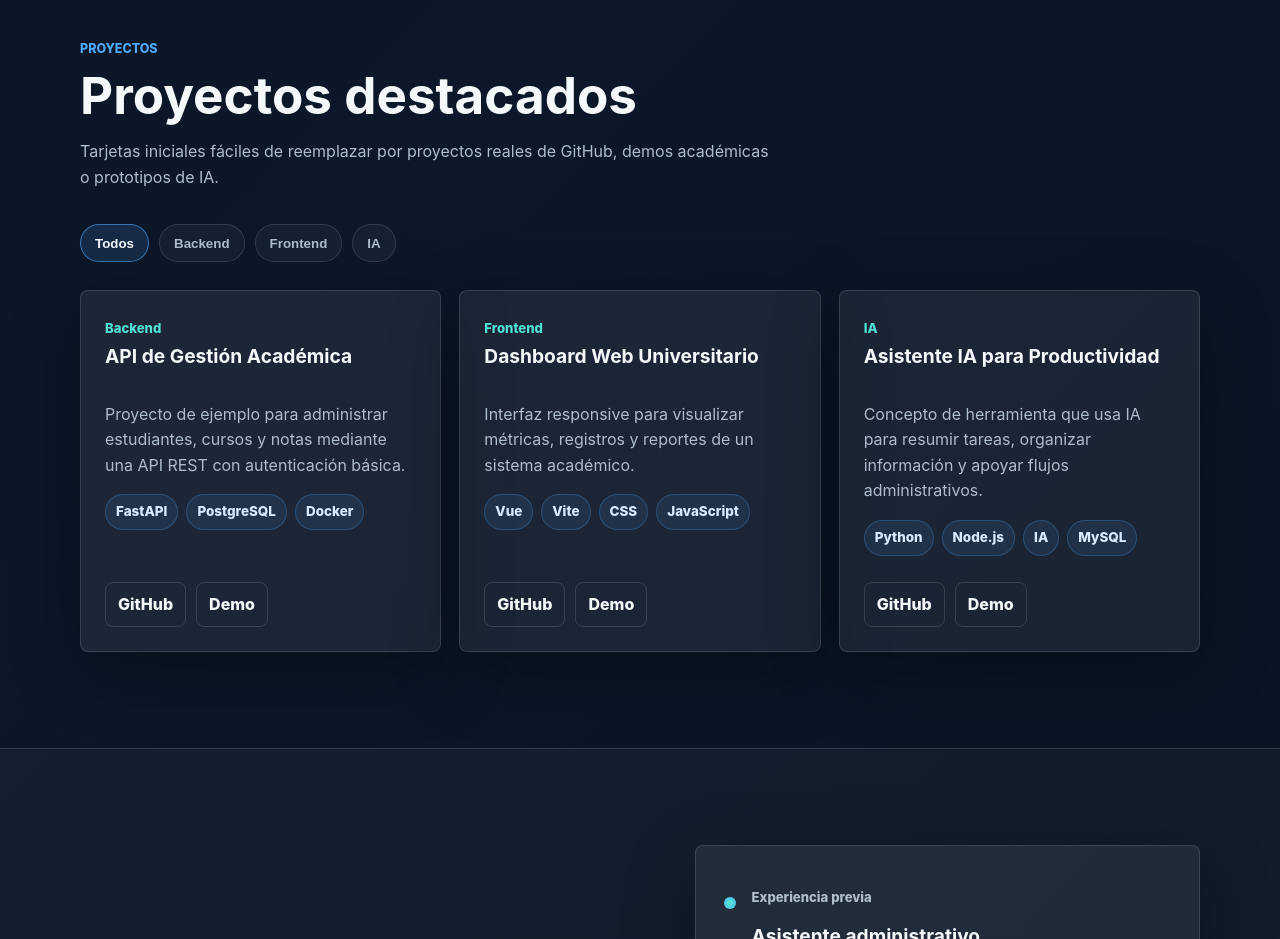
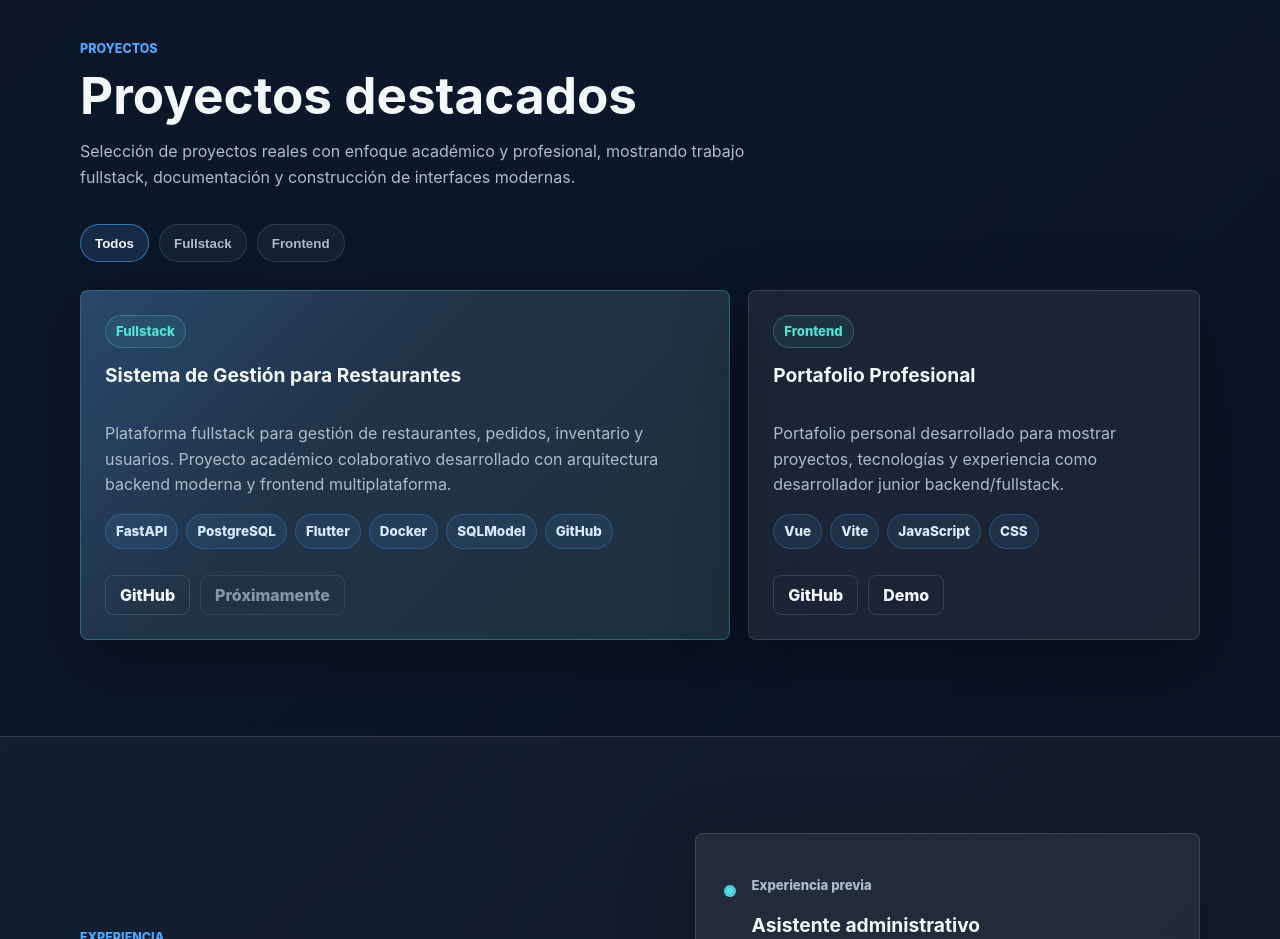
Before and after one commit to estebanfrm/Portafolio, a Vue app: page / in a window 1280 px wide. Shown: the part 2420-3359 px from the top of the page. Built offline with nearby package versions, Linux system fonts and the light colour scheme.

Commit message:
Update featured projects

```diff
--- a/src/components/ProjectsSection.vue
+++ b/src/components/ProjectsSection.vue
@@ -22,7 +22,7 @@
       <SectionHeading
         eyebrow="Proyectos"
         title="Proyectos destacados"
-        text="Tarjetas iniciales fáciles de reemplazar por proyectos reales de GitHub, demos académicas o prototipos de IA."
+        text="Selección de proyectos reales con enfoque académico y profesional, mostrando trabajo fullstack, documentación y construcción de interfaces modernas."
       />
 
       <div class="filter-tabs reveal" aria-label="Filtrar proyectos">
@@ -43,6 +43,7 @@
           v-for="project in visibleProjects"
           :key="project.name"
           class="project-card reveal"
+          :class="{ featured: project.featured }"
         >
           <div class="project-header">
             <span>{{ project.status }}</span>
@@ -59,7 +60,17 @@
 
           <div class="card-actions">
             <a :href="project.github" target="_blank" rel="noreferrer">GitHub</a>
-            <a :href="project.demo" target="_blank" rel="noreferrer">Demo</a>
+            <a
+              v-if="project.demo"
+              :href="project.demo"
+              :target="project.demo.startsWith('#') ? '_self' : '_blank'"
+              rel="noreferrer"
+            >
+              {{ project.demoLabel || 'Demo' }}
+            </a>
+            <span v-else class="disabled-action">
+              {{ project.demoLabel || 'Próximamente' }}
+            </span>
           </div>
         </article>
       </div>
--- a/src/data/portfolio.js
+++ b/src/data/portfolio.js
@@ -50,31 +50,26 @@
 
 export const projects = [
   {
-    name: 'API de Gestión Académica',
+    name: 'Sistema de Gestión para Restaurantes',
     description:
-      'Proyecto de ejemplo para administrar estudiantes, cursos y notas mediante una API REST con autenticación básica.',
-    technologies: ['FastAPI', 'PostgreSQL', 'Docker'],
-    github: 'https://github.com/tu-usuario/proyecto-api',
-    demo: '#',
-    status: 'Backend',
+      'Plataforma fullstack para gestión de restaurantes, pedidos, inventario y usuarios. Proyecto académico colaborativo desarrollado con arquitectura backend moderna y frontend multiplataforma.',
+    technologies: ['FastAPI', 'PostgreSQL', 'Flutter', 'Docker', 'SQLModel', 'GitHub'],
+    github: 'https://github.com/anfeMurillo/unicatolica_project_6th_semester',
+    demo: '',
+    demoLabel: 'Próximamente',
+    status: 'Fullstack',
+    featured: true,
   },
   {
-    name: 'Dashboard Web Universitario',
+    name: 'Portafolio Profesional',
     description:
-      'Interfaz responsive para visualizar métricas, registros y reportes de un sistema académico.',
-    technologies: ['Vue', 'Vite', 'CSS', 'JavaScript'],
-    github: 'https://github.com/tu-usuario/dashboard-vue',
-    demo: '#',
+      'Portafolio personal desarrollado para mostrar proyectos, tecnologías y experiencia como desarrollador junior backend/fullstack.',
+    technologies: ['Vue', 'Vite', 'JavaScript', 'CSS'],
+    github: 'https://github.com/estebanfrm/Portafolio',
+    demo: '#inicio',
+    demoLabel: 'Demo',
     status: 'Frontend',
-  },
-  {
-    name: 'Asistente IA para Productividad',
-    description:
-      'Concepto de herramienta que usa IA para resumir tareas, organizar información y apoyar flujos administrativos.',
-    technologies: ['Python', 'Node.js', 'IA', 'MySQL'],
-    github: 'https://github.com/tu-usuario/asistente-ia',
-    demo: '#',
-    status: 'IA',
+    featured: false,
   },
 ]
 
--- a/src/styles/main.css
+++ b/src/styles/main.css
@@ -449,7 +449,8 @@
 }
 
 .projects-grid {
-  grid-template-columns: repeat(3, minmax(0, 1fr));
+  grid-template-columns: minmax(0, 1.18fr) minmax(320px, 0.82fr);
+  align-items: stretch;
 }
 
 .project-card,
@@ -461,11 +462,53 @@
   transition: transform 180ms ease;
 }
 
+.project-card {
+  position: relative;
+  overflow: hidden;
+}
+
+.project-card::before {
+  position: absolute;
+  inset: 0;
+  pointer-events: none;
+  content: "";
+  background: linear-gradient(135deg, rgba(78, 168, 255, 0.16), transparent 42%);
+  opacity: 0;
+  transition: opacity 180ms ease;
+}
+
+.project-card:hover::before,
+.project-card.featured::before {
+  opacity: 1;
+}
+
+.project-card.featured {
+  border-color: rgba(83, 224, 212, 0.32);
+  background:
+    linear-gradient(135deg, rgba(78, 168, 255, 0.12), rgba(83, 224, 212, 0.055)),
+    var(--surface);
+}
+
+.project-card > * {
+  position: relative;
+  z-index: 1;
+}
+
 .project-header span,
 .timeline-period {
   color: var(--cyan);
   font-size: 0.82rem;
   font-weight: 850;
+}
+
+.project-header span {
+  display: inline-flex;
+  width: fit-content;
+  margin-bottom: 12px;
+  border: 1px solid rgba(83, 224, 212, 0.28);
+  border-radius: 999px;
+  background: rgba(83, 224, 212, 0.08);
+  padding: 5px 10px;
 }
 
 .card-actions {
@@ -474,16 +517,28 @@
   padding-top: 26px;
 }
 
-.card-actions a {
+.card-actions a,
+.disabled-action {
+  min-height: 40px;
   border: 1px solid var(--line);
   border-radius: var(--radius);
+  display: inline-flex;
+  align-items: center;
+  justify-content: center;
   color: var(--text);
   font-weight: 800;
-  padding: 9px 12px;
+  padding: 0 14px;
 }
 
 .card-actions a:hover {
+  background: rgba(78, 168, 255, 0.1);
   border-color: rgba(78, 168, 255, 0.6);
+}
+
+.disabled-action {
+  cursor: not-allowed;
+  color: var(--muted);
+  opacity: 0.72;
 }
 
 .timeline {
```
